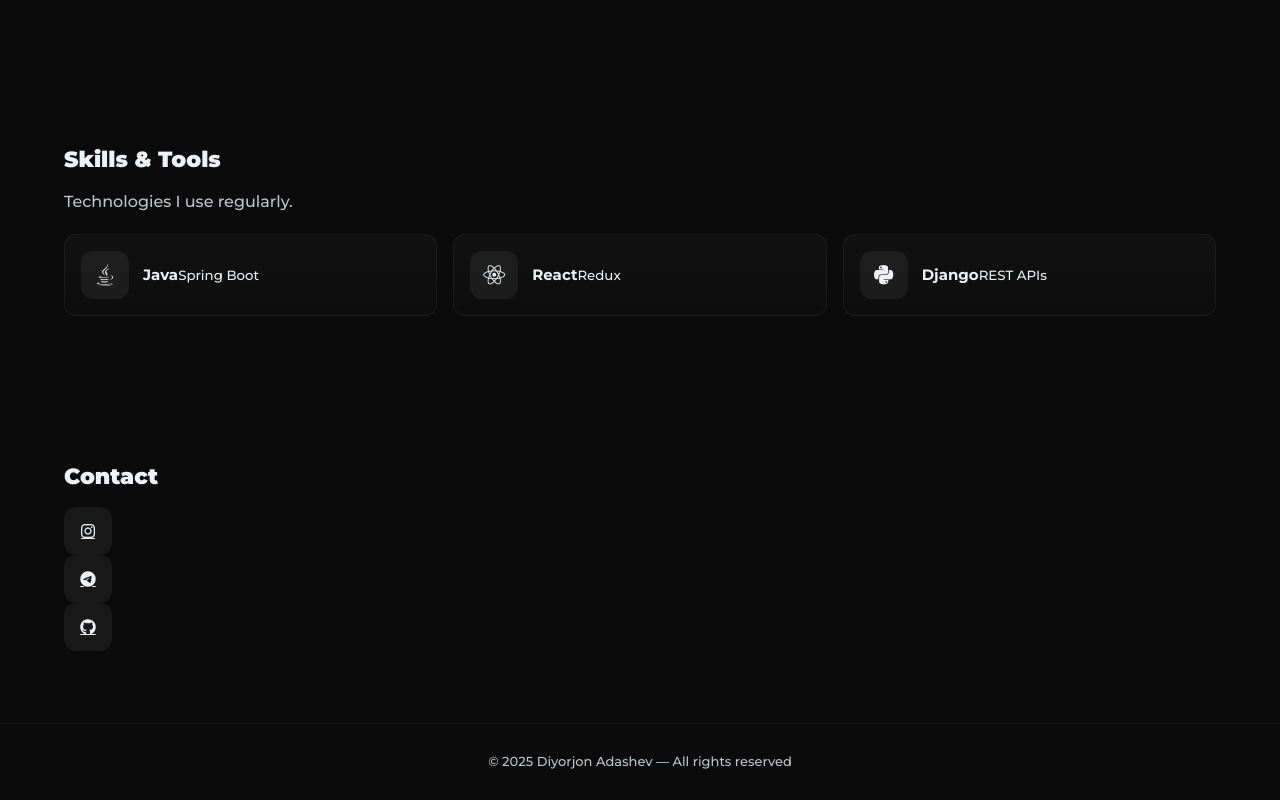
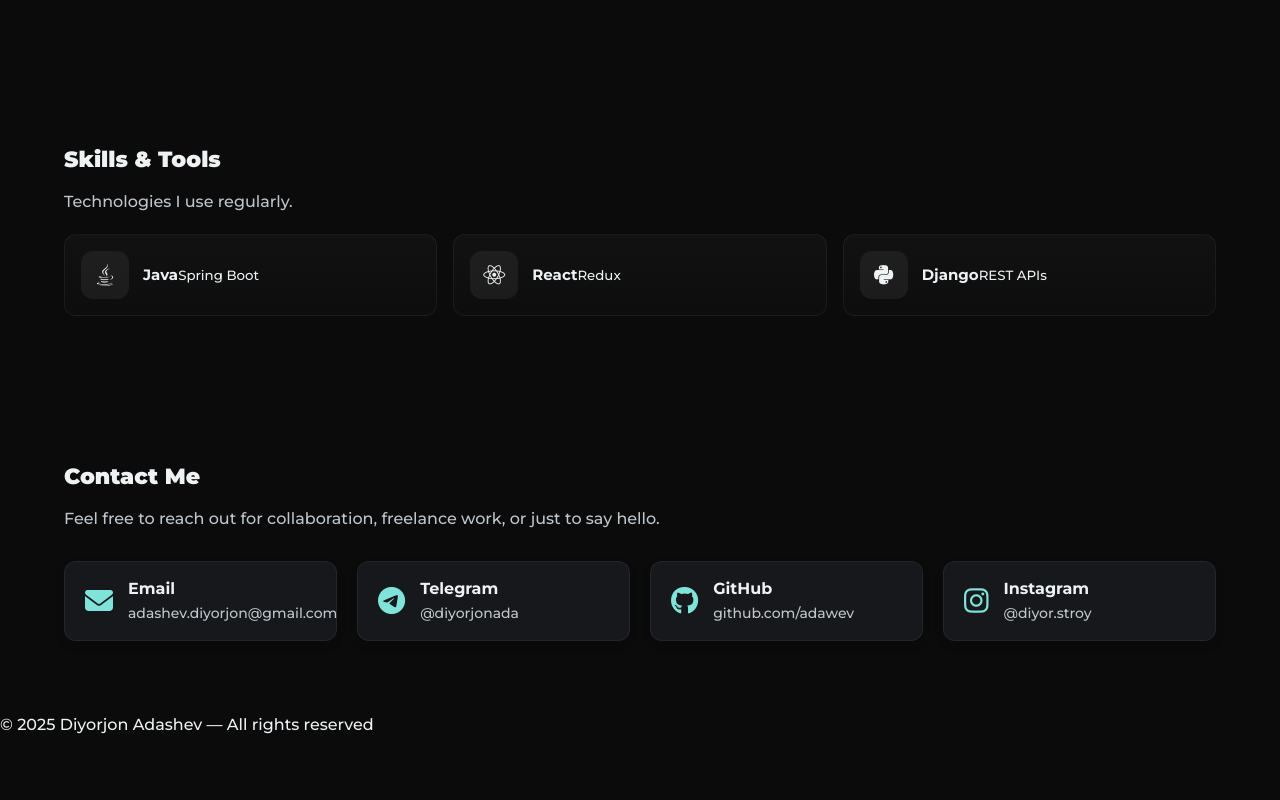
Before and after one commit to adawev/myPortfolio, a plain HTML site: page index.html in a window 1280 px wide. Shown: the part 2320-3120 px from the top of the page. After the commit the page ends 3057 px from the top, so only its background shows below. Drawn offline with Linux system fonts and the light colour scheme; files whose address does not match are found by name.

Commit message:
projects & contacts

```diff
--- a/index.html
+++ b/index.html
@@ -176,14 +176,52 @@
         .skill strong{ font-size:15px }
 
         /* CONTACT */
-        .social a{
-            width:48px; height:48px; border-radius:12px; display:grid; place-items:center;
-            background:rgba(255,255,255,0.06); color:var(--text);
-            transition: background .2s var(--ease);
+        /* CONTACT */
+        .contact-grid {
+            display: grid;
+            grid-template-columns: repeat(auto-fit, minmax(250px, 1fr));
+            gap: 20px;
+            margin-top: 30px;
         }
-        .social a:hover{ background:var(--text); color:var(--bg) }
 
-        footer{ padding:28px; text-align:center; color:var(--muted); font-size:13px; border-top:1px solid rgba(255,255,255,0.06) }
+        .contact-item {
+            display: flex;
+            align-items: center;
+            background: var(--card);
+            padding: 15px 20px;
+            border-radius: 12px;
+            border: 1px solid rgba(255, 255, 255, 0.06);
+            box-shadow: 0 4px 10px rgba(0,0,0,0.1);
+            transition: transform 0.2s ease, box-shadow 0.2s ease;
+        }
+
+        .contact-item:hover {
+            transform: translateY(-5px);
+            box-shadow: 0 12px 24px rgba(0,0,0,0.4);
+        }
+
+        .contact-icon {
+            font-size: 28px;
+            color: var(--accent);
+            margin-right: 15px;
+        }
+
+        .contact-item h4 {
+            margin: 0;
+            font-size: 16px;
+            font-weight: 700;
+        }
+
+        .contact-item a {
+            color: var(--muted);
+            font-size: 14px;
+            text-decoration: none;
+            transition: color 0.2s ease;
+        }
+
+        .contact-item a:hover {
+            color: var(--text);
+        }
 
         /* Responsive */
         @media (max-width:920px){
@@ -293,18 +331,52 @@
     </section>
 
     <!-- CONTACT -->
+    <!-- CONTACT -->
     <section id="contact">
         <div class="container">
-            <div class="section-title">Contact</div>
-            <div class="contact-row">
-                <div class="social">
-                    <a href="https://instagram.com/diyor.stroy" target="_blank"><i class="fa-brands fa-instagram"></i></a>
-                    <a href="https://t.me/diyor.stroy" target="_blank"><i class="fa-brands fa-telegram"></i></a>
-                    <a href="https://github.com/adawev" target="_blank"><i class="fa-brands fa-github"></i></a>
+            <div class="section-title">Contact Me</div>
+            <div class="section-sub">Feel free to reach out for collaboration, freelance work, or just to say hello.</div>
+
+            <div class="contact-grid">
+                <!-- Email -->
+                <div class="contact-item">
+                    <i class="fa-solid fa-envelope contact-icon"></i>
+                    <div>
+                        <h4>Email</h4>
+                        <a href="mailto:adashev.diyorjon@gmail.com">adashev.diyorjon@gmail.com</a>
+                    </div>
+                </div>
+
+                <!-- Telegram -->
+                <div class="contact-item">
+                    <i class="fa-brands fa-telegram contact-icon"></i>
+                    <div>
+                        <h4>Telegram</h4>
+                        <a href="https://t.me/diyorjonada" target="_blank">@diyorjonada</a>
+                    </div>
+                </div>
+
+                <!-- GitHub -->
+                <div class="contact-item">
+                    <i class="fa-brands fa-github contact-icon"></i>
+                    <div>
+                        <h4>GitHub</h4>
+                        <a href="https://github.com/adawev" target="_blank">github.com/adawev</a>
+                    </div>
+                </div>
+
+                <!-- Instagram -->
+                <div class="contact-item">
+                    <i class="fa-brands fa-instagram contact-icon"></i>
+                    <div>
+                        <h4>Instagram</h4>
+                        <a href="https://instagram.com/diyor.stroy" target="_blank">@diyor.stroy</a>
+                    </div>
                 </div>
             </div>
         </div>
     </section>
+
 </main>
 
 <footer>
```
